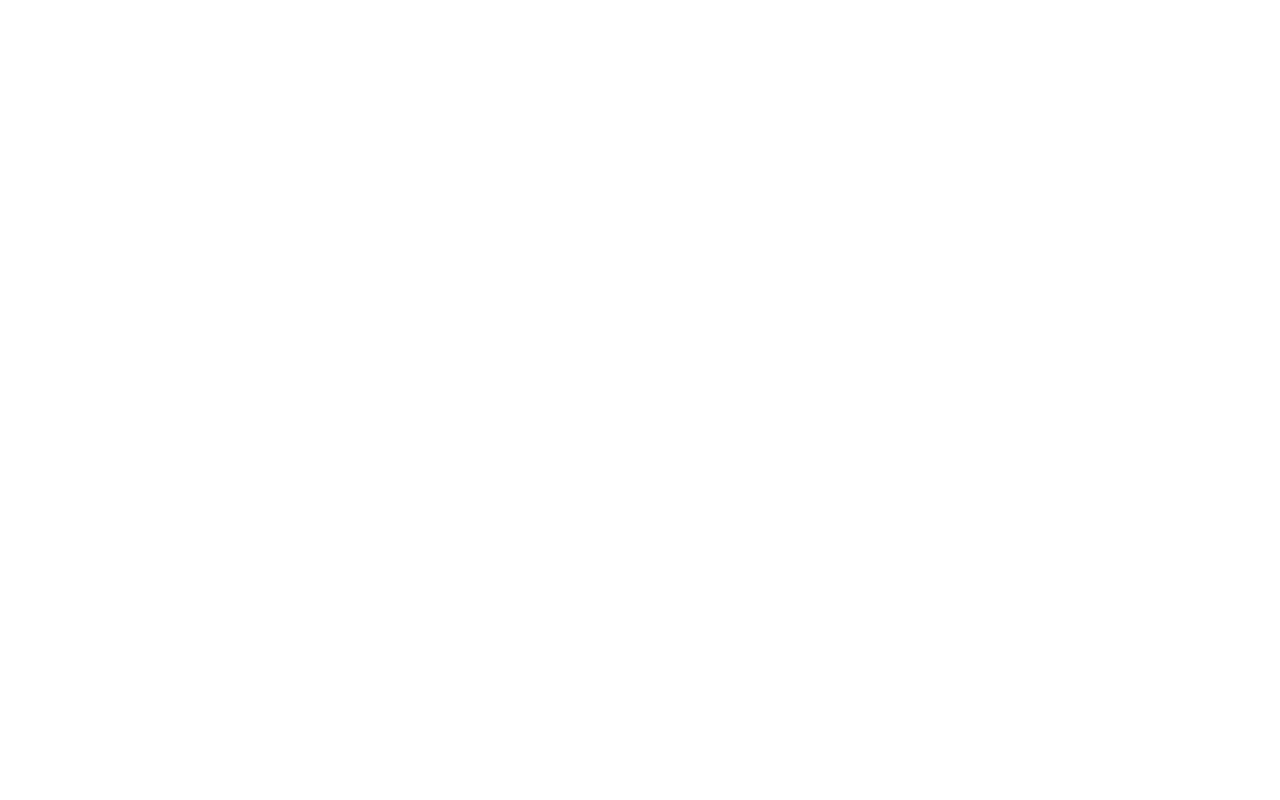
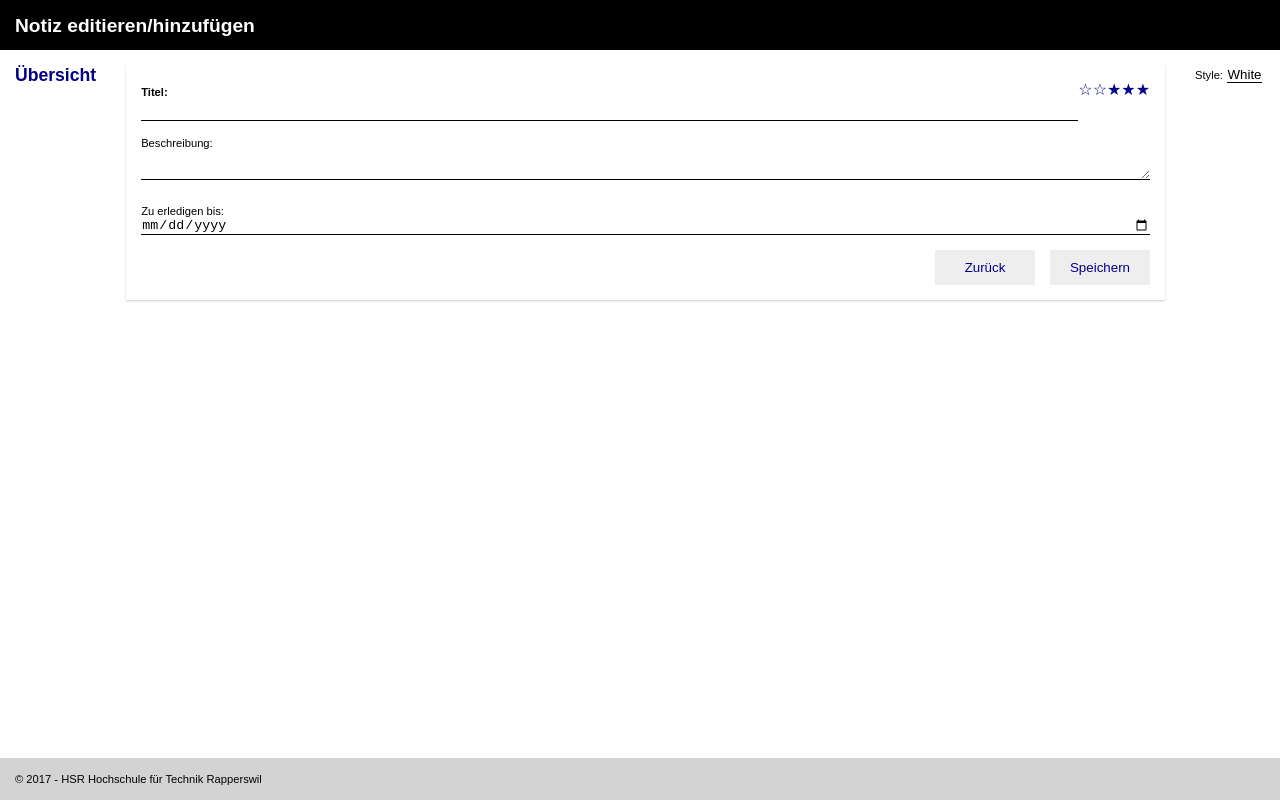
Before and after one commit to sgeh/CAS-FEE-Proj1, a website: page static/edit.html in a window 1280 px wide. Drawn offline with Linux system fonts and the light colour scheme.

Commit message:
Finish edit Form and CSS styling.

```diff
--- a/static/edit.html
+++ b/static/edit.html
@@ -1,9 +1,57 @@
-<!doctype html>
-<html lang="en">
+<!DOCTYPE html>
+<html>
 <head>
-    <title>Edit Note</title>
+    <title>CAS FEE / WED2 Projekt 1</title>
+    <link rel="stylesheet" href="styles/globals.css">
+    <link rel="stylesheet" href="styles/cards.css">
+    <link rel="stylesheet" href="styles/cards-theme-white.css" data-themes="black|white">
+    <link rel="stylesheet" href="styles/main.css">
+    <link rel="stylesheet" href="styles/main-theme-white.css" data-themes="black|white">
+    <link rel="stylesheet" href="styles/index.css">
+    <link rel="stylesheet" href="styles/index-theme-white.css" data-themes="black|white">
+    <link rel="stylesheet" href="styles/edit.css">
+    <link rel="stylesheet" href="styles/edit-theme-white.css" data-themes="black|white">
 </head>
 <body>
-
+<main>
+    <header class="top-bar">
+        <h1>Notiz editieren/hinzufügen</h1>
+    </header>
+    <nav>
+        <ul class="navigation">
+            <li><a href="/">Übersicht</a></li>
+        </ul>
+    </nav>
+    <section class="content">
+        <article class="card">
+            <header>
+                <h2 class="title"><label for="txtTitle">Titel: </label><input id="txtTitle" type="text" full-line></h2>
+                <div><a href="#" id="lnkStarSt">☆</a><a href="#" id="lnkStarNd">☆</a><a href="#" id="lnkStarRd">★</a><a href="#" id="lnkStarFoTh">★</a><a href="#" id="lnkStarFiTh">★</a></div>
+            </header>
+            <section>
+                <div class="edit-line">
+                    <label for="txtDescription">Beschreibung: </label>
+                    <textarea full-line id="txtDescription"></textarea>
+                </div>
+                <div class="edit-line">
+                    <label for="txtDescription">Zu erledigen bis: </label>
+                    <input type="date" id="dteCompleteUntil"></input>
+                </div>
+            </section>
+            <footer>
+                <input type="button" id="btnCancel" value="Zurück">
+                <input type="button" id="btnSave" value="Speichern">
+            </footer>
+        </article>
+    </section>
+    <aside>
+        <label for="ddlStyleSelection">Style:</label>
+        <select id="ddlStyleSelection">
+            <option selected>White</option>
+            <option>Black</option>
+        </select>
+    </aside>
+    <footer>&copy; 2017 - HSR Hochschule für Technik Rapperswil</footer>
+</main>
 </body>
 </html>
--- /dev/null
+++ b/static/styles/cards-theme-black.css
@@ -0,0 +1,6 @@
+.card {
+	box-shadow: 0 1px 2px 0 rgba(255,255,255,0.8);
+}
+.card:hover {
+	box-shadow: 0 2px 4px 0 rgba(255,255,255,0.8);
+}
--- /dev/null
+++ b/static/styles/cards-theme-white.css
@@ -0,0 +1,6 @@
+.card {
+	box-shadow: 0 1px 2px 0 rgba(0,0,0,0.2);
+}
+.card:hover {
+	box-shadow: 0 2px 4px 0 rgba(0,0,0,0.2);
+}
--- a/static/styles/cards.css
+++ b/static/styles/cards.css
@@ -1,10 +1,11 @@
 .card {
-	box-shadow: 0 1px 2px 0 rgba(0,0,0,0.2);
+	/* theme colors */
 	transition: 0.3s;
 	padding: 15px;
+	min-width: 220px;
 }
 .card:hover {
-	box-shadow: 0 2px 4px 0 rgba(0,0,0,0.2);
+	/* theme colors */
 }
 .card > header {
 	display: flex;
@@ -18,6 +19,7 @@
 }
 .card > section {
 	display: flex;
+	flex-direction: column;
 }
 .card > header > .title {
 	flex: 1;
--- /dev/null
+++ b/static/styles/edit.css
@@ -0,0 +1,8 @@
+.edit-line {
+	display: flex;
+	flex-direction: column;
+}
+
+.edit-line:not(:first-child) {
+	margin-top: 25px;
+}
--- /dev/null
+++ b/static/styles/index-theme-black.css
@@ -0,0 +1,4 @@
+.top-bar {
+	 background-color: white;
+	 color: black;
+ }
--- /dev/null
+++ b/static/styles/index-theme-white.css
@@ -0,0 +1,4 @@
+.top-bar {
+	 background-color: black;
+	 color: white;
+ }
--- a/static/styles/index.css
+++ b/static/styles/index.css
@@ -1,12 +1,21 @@
 .top-bar {
-	background-color: black;
-	color: white;
+	/* theme colors */
 }
 
 .content > :not(:first-child) {
 	margin-top: 15px;
 }
 
+.content > header {
+	display: flex;
+	flex-direction: row;
+	justify-content: flex-end;
+	margin-bottom: 25px;
+}
+
+.content > header > :not(:first-child) {
+	margin-left: 35px;
+}
 
 /** Top Navigation Rules **/
 ul.navigation {
@@ -74,7 +83,6 @@
 	main > footer {
 		padding: 5px;
 		grid-row: 4;
-		background-color: lightgray;
 	}
 	main > header {
 		padding: 15px 5px 15px 5px;
@@ -130,4 +138,12 @@
 		margin-right: 25px;
 		margin: 10px 25px 0 0;
 	}
+
+	.content > header {
+		flex-direction: column;
+	}
+
+	.content > header > :not(:first-child) {
+		margin-left: 0px;
+	}
 }
--- /dev/null
+++ b/static/styles/main-theme-black.css
@@ -0,0 +1,18 @@
+body {
+	color: white;
+	font-color: white;
+	background-color: black;
+}
+
+a {
+	color: lightblue;
+}
+
+input, select, textarea {
+	color: white;
+	border-bottom: 1px solid white;
+}
+input[type="button"] {
+	background: #444444;
+	color: lightblue;
+}
--- /dev/null
+++ b/static/styles/main-theme-white.css
@@ -0,0 +1,16 @@
+body {
+	font-color: black;
+	background-color: white;
+}
+
+a {
+	color: darkblue;
+}
+
+input, select, textarea {
+	border-bottom: 1px solid black;
+}
+input[type="button"] {
+	background: #EEEEEE;
+	color: darkblue;
+}
--- a/static/styles/main.css
+++ b/static/styles/main.css
@@ -1,30 +1,31 @@
 body {
 	font-family: Arial, Verdana;
 	font-size: 16px;
-	font-color: black;
+	/* theme colors */
 }
 
 a {
-	color: darkblue;
 	font-weight: bold;
 	text-decoration: none;
+	/* theme colors */
 }
 
-input, select {
+input, select, textarea {
 	padding: 0;
 	margin: 0;
 	background: transparent;
 	border: none;
 	border-radius: 0;
+	/* theme colors */
 }
-input[full-line], select[full-line] {
+input[full-line], select[full-line], textarea[full-line] {
 	width: 100%;
 }
 input[type="button"] {
-	background: #EEEEEE;
-	color: darkblue;
 	width: 100px;
 	padding: 10px;
+	border: 0;
+	/* theme colors */
 }
 
 select {
```
Also changed, not shown: static/index.html (+15 -7 lines), static/styles/edit-theme-white.css (added), 1 other file.
